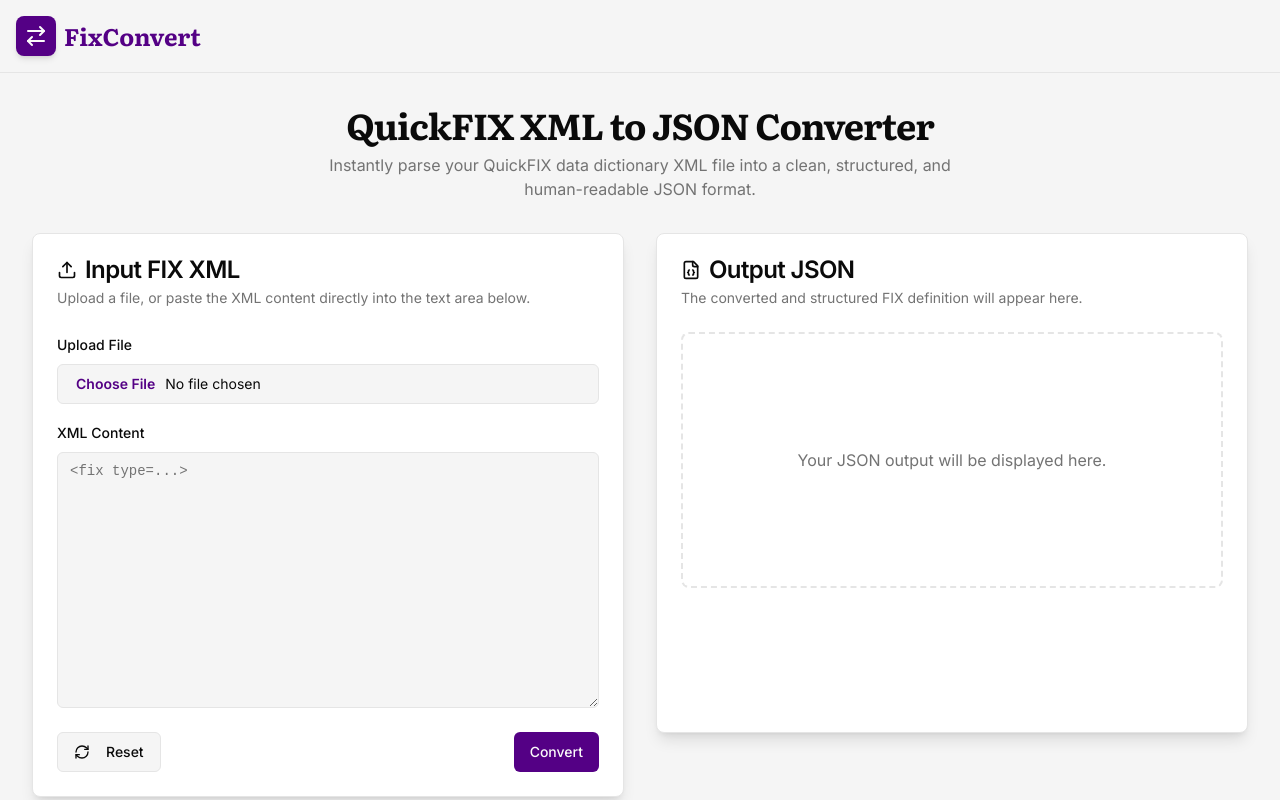
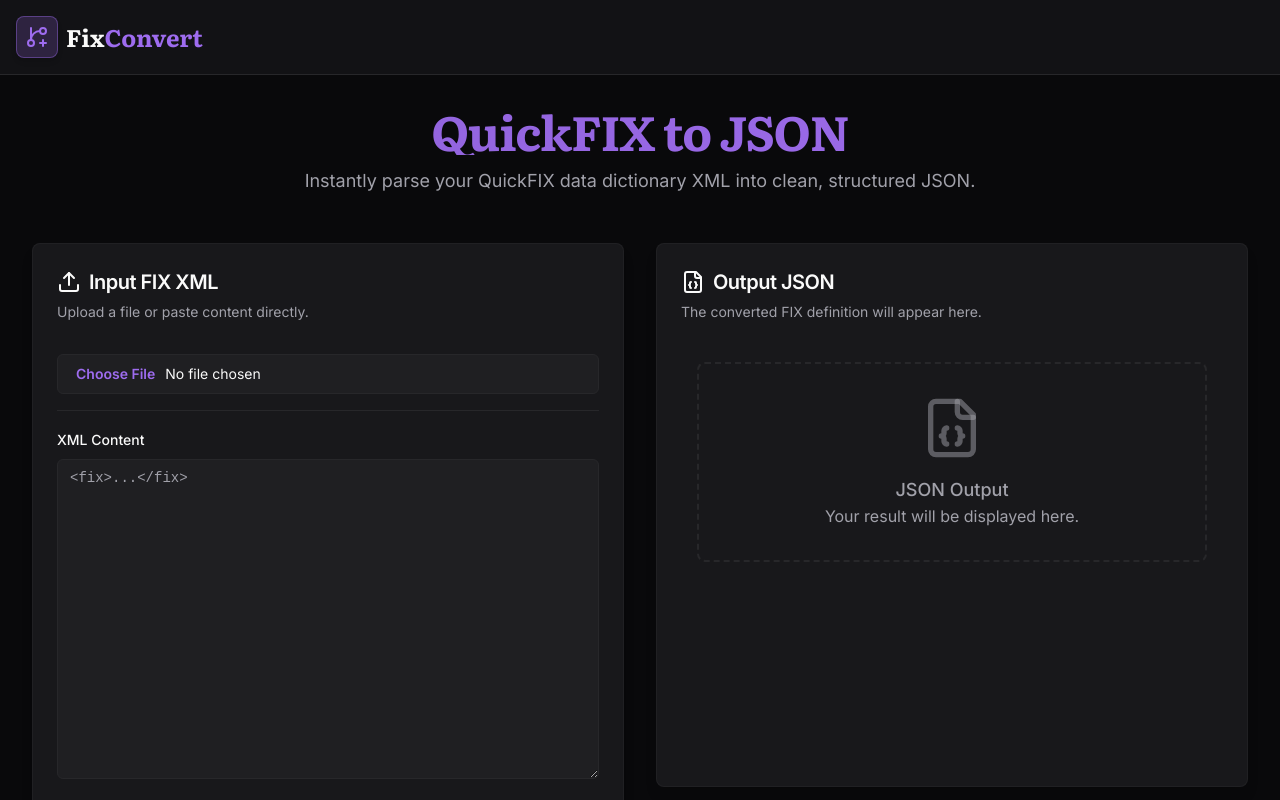
Before and after one commit to utkarsh-1912/FIXconvert, a Next.js app: page / in a window 1280 px wide. Shown: the top 800 px of the page. Built offline with nearby package versions, Linux system fonts and the light colour scheme.

Commit message:
IMPROVE TO A MODERN UI as real world processing app looks

```diff
--- a/src/app/globals.css
+++ b/src/app/globals.css
@@ -4,31 +4,66 @@
 
 @layer base {
   :root {
-    --background: 0 0% 96.1%; /* Very light grey - F5F5F5 */
-    --foreground: 0 0% 3.9%;
-    --card: 0 0% 100%;
-    --card-foreground: 0 0% 3.9%;
-    --popover: 0 0% 100%;
-    --popover-foreground: 0 0% 3.9%;
-    --primary: 278 100% 26%; /* Deep purple - 4B0082 */
-    --primary-foreground: 0 0% 98%;
-    --secondary: 0 0% 92.2%;
-    --secondary-foreground: 0 0% 9%;
-    --muted: 0 0% 92.2%;
-    --muted-foreground: 0 0% 45.1%;
-    --accent: 278 100% 94%;
-    --accent-foreground: 278 100% 26%;
-    --destructive: 0 84.2% 60.2%;
+    --background: 240 10% 3.9%; /* Dark Slate Blue */
+    --foreground: 0 0% 98%; /* Almost White */
+    --card: 240 4.8% 12%; /* Slightly lighter slate */
+    --card-foreground: 0 0% 98%;
+    --popover: 240 10% 3.9%;
+    --popover-foreground: 0 0% 98%;
+    --primary: 263 80% 68%; /* Brighter Purple */
+    --primary-foreground: 240 10% 3.9%;
+    --secondary: 240 3.7% 15.9%;
+    --secondary-foreground: 0 0% 98%;
+    --muted: 240 3.7% 15.9%;
+    --muted-foreground: 240 5% 64.9%;
+    --accent: 240 3.7% 15.9%;
+    --accent-foreground: 0 0% 98%;
+    --destructive: 0 62.8% 30.6%;
     --destructive-foreground: 0 0% 98%;
-    --border: 0 0% 89.8%;
-    --input: 0 0% 89.8%;
-    --ring: 278 100% 26%;
+    --border: 240 3.7% 15.9%;
+    --input: 240 3.7% 15.9%;
+    --ring: 263 80% 68%;
     --chart-1: 12 76% 61%;
     --chart-2: 173 58% 39%;
     --chart-3: 197 37% 24%;
     --chart-4: 43 74% 66%;
     --chart-5: 27 87% 67%;
     --radius: 0.5rem;
+    --sidebar-background: 240 10% 3.9%;
+    --sidebar-foreground: 0 0% 98%;
+    --sidebar-primary: 263 80% 68%;
+    --sidebar-primary-foreground: 240 10% 3.9%;
+    --sidebar-accent: 240 3.7% 15.9%;
+    --sidebar-accent-foreground: 0 0% 98%;
+    --sidebar-border: 240 3.7% 15.9%;
+    --sidebar-ring: 263 80% 68%;
+  }
+
+  .light {
+    --background: 0 0% 96.1%; /* Very light grey */
+    --foreground: 0 0% 3.9%;
+    --card: 0 0% 100%;
+    --card-foreground: 0 0% 3.9%;
+    --popover: 0 0% 100%;
+    --popover-foreground: 0 0% 3.9%;
+    --primary: 263 70% 50%; /* Deep Purple */
+    --primary-foreground: 0 0% 98%;
+    --secondary: 0 0% 92.2%;
+    --secondary-foreground: 0 0% 9%;
+    --muted: 0 0% 94%;
+    --muted-foreground: 0 0% 45.1%;
+    --accent: 263 80% 95%;
+    --accent-foreground: 263 70% 50%;
+    --destructive: 0 84.2% 60.2%;
+    --destructive-foreground: 0 0% 98%;
+    --border: 0 0% 89.8%;
+    --input: 0 0% 89.8%;
+    --ring: 263 70% 50%;
+    --chart-1: 220 70% 50%;
+    --chart-2: 160 60% 45%;
+    --chart-3: 30 80% 55%;
+    --chart-4: 280 65% 60%;
+    --chart-5: 340 75% 55%;
     --sidebar-background: 0 0% 98%;
     --sidebar-foreground: 240 5.3% 26.1%;
     --sidebar-primary: 240 5.9% 10%;
@@ -36,40 +71,6 @@
     --sidebar-accent: 240 4.8% 95.9%;
     --sidebar-accent-foreground: 240 5.9% 10%;
     --sidebar-border: 220 13% 91%;
-    --sidebar-ring: 217.2 91.2% 59.8%;
-  }
-  .dark {
-    --background: 278 10% 10%;
-    --foreground: 0 0% 98%;
-    --card: 278 10% 12%;
-    --card-foreground: 0 0% 98%;
-    --popover: 278 10% 10%;
-    --popover-foreground: 0 0% 98%;
-    --primary: 278 100% 70%;
-    --primary-foreground: 278 100% 10%;
-    --secondary: 0 0% 14.9%;
-    --secondary-foreground: 0 0% 98%;
-    --muted: 0 0% 14.9%;
-    --muted-foreground: 0 0% 63.9%;
-    --accent: 278 20% 18%;
-    --accent-foreground: 0 0% 98%;
-    --destructive: 0 62.8% 30.6%;
-    --destructive-foreground: 0 0% 98%;
-    --border: 0 0% 14.9%;
-    --input: 0 0% 14.9%;
-    --ring: 278 100% 70%;
-    --chart-1: 220 70% 50%;
-    --chart-2: 160 60% 45%;
-    --chart-3: 30 80% 55%;
-    --chart-4: 280 65% 60%;
-    --chart-5: 340 75% 55%;
-    --sidebar-background: 240 5.9% 10%;
-    --sidebar-foreground: 240 4.8% 95.9%;
-    --sidebar-primary: 224.3 76.3% 48%;
-    --sidebar-primary-foreground: 0 0% 100%;
-    --sidebar-accent: 240 3.7% 15.9%;
-    --sidebar-accent-foreground: 240 4.8% 95.9%;
-    --sidebar-border: 240 3.7% 15.9%;
     --sidebar-ring: 217.2 91.2% 59.8%;
   }
 }
--- a/src/app/page.tsx
+++ b/src/app/page.tsx
@@ -14,8 +14,9 @@ import { Textarea } from '@/components/ui/textarea';
 import { Alert, AlertDescription, AlertTitle } from '@/components/ui/alert';
 import { Skeleton } from '@/components/ui/skeleton';
 import { Logo } from '@/components/logo';
-import { Upload, FileJson, Copy, Download, AlertCircle, RefreshCw } from 'lucide-react';
+import { Upload, FileJson, Copy, Download, AlertCircle, RefreshCw, Wand2 } from 'lucide-react';
 import { useToast } from '@/hooks/use-toast';
+import { Separator } from '@/components/ui/separator';
 
 const formSchema = z.object({
   xmlContent: z.string().min(10, { message: 'XML content must be provided.' }),
@@ -101,39 +102,47 @@ export default function Home() {
   };
 
   return (
-    <div className="min-h-screen bg-background text-foreground">
-      <header className="p-4 border-b">
+    <div className="flex flex-col min-h-screen bg-background text-foreground">
+      <header className="p-4 border-b bg-card/50 backdrop-blur-sm sticky top-0 z-10">
         <div className="container mx-auto flex justify-between items-center">
           <Logo />
         </div>
       </header>
-      <main className="container mx-auto p-4 md:p-8">
-        <div className="text-center mb-8">
-          <h2 className="text-3xl md:text-4xl font-headline font-bold tracking-tight">
-            QuickFIX XML to JSON Converter
+      <main className="flex-1 container mx-auto p-4 md:p-8">
+        <div className="text-center mb-12">
+          <h2 className="text-4xl md:text-5xl font-headline font-bold tracking-tight bg-clip-text text-transparent bg-gradient-to-r from-primary/90 to-primary">
+            QuickFIX to JSON
           </h2>
-          <p className="text-muted-foreground mt-2 max-w-2xl mx-auto">
-            Instantly parse your QuickFIX data dictionary XML file into a clean, structured, and human-readable JSON format.
+          <p className="text-muted-foreground mt-3 max-w-2xl mx-auto text-lg">
+            Instantly parse your QuickFIX data dictionary XML into clean, structured JSON.
           </p>
         </div>
+
         <div className="grid md:grid-cols-2 gap-8 items-start">
-          <Card className="shadow-lg">
+          {/* Input Card */}
+          <Card className="shadow-lg bg-card/80 border-border/60">
             <Form {...form}>
               <form onSubmit={form.handleSubmit(onSubmit)}>
                 <CardHeader>
-                  <CardTitle className="flex items-center gap-2">
-                    <Upload className="h-5 w-5" />
+                  <CardTitle className="flex items-center gap-2 text-xl">
+                    <Upload />
                     Input FIX XML
                   </CardTitle>
-                  <CardDescription>Upload a file, or paste the XML content directly into the text area below.</CardDescription>
+                  <CardDescription>Upload a file or paste content directly.</CardDescription>
                 </CardHeader>
                 <CardContent className="space-y-4">
                   <FormItem>
-                    <FormLabel>Upload File</FormLabel>
+                    <FormLabel className="sr-only">Upload File</FormLabel>
                     <FormControl>
-                      <Input type="file" accept=".xml" onChange={handleFileChange} className="file:text-primary file:font-semibold" />
+                      <Input
+                        type="file"
+                        accept=".xml"
+                        onChange={handleFileChange}
+                        className="file:text-primary file:font-semibold bg-input/50"
+                      />
                     </FormControl>
                   </FormItem>
+                  <Separator />
                   <FormField
                     control={form.control}
                     name="xmlContent"
@@ -142,8 +151,8 @@ export default function Home() {
                         <FormLabel>XML Content</FormLabel>
                         <FormControl>
                           <Textarea
-                            placeholder="<fix type=...>"
-                            className="h-64 font-code text-xs"
+                            placeholder="<fix>...</fix>"
+                            className="h-80 font-code text-sm bg-input/50 focus:bg-input"
                             {...field}
                           />
                         </FormControl>
@@ -152,11 +161,12 @@ export default function Home() {
                     )}
                   />
                 </CardContent>
-                <CardFooter className="flex justify-between">
-                  <Button type="button" variant="outline" onClick={handleReset} disabled={isPending}>
-                    <RefreshCw className="mr-2 h-4 w-4" /> Reset
+                <CardFooter className="flex justify-between p-4 bg-card/50 border-t mt-2">
+                  <Button type="button" variant="ghost" onClick={handleReset} disabled={isPending}>
+                    <RefreshCw /> Reset
                   </Button>
                   <Button type="submit" disabled={isPending}>
+                    <Wand2 />
                     {isPending ? 'Converting...' : 'Convert'}
                   </Button>
                 </CardFooter>
@@ -164,17 +174,18 @@ export default function Home() {
             </Form>
           </Card>
 
-          <Card className="shadow-lg min-h-[500px]">
+          {/* Output Card */}
+          <Card className="shadow-lg sticky top-24 bg-card/80 border-border/60">
             <CardHeader>
-              <CardTitle className="flex items-center gap-2">
-                <FileJson className="h-5 w-5" />
+              <CardTitle className="flex items-center gap-2 text-xl">
+                <FileJson />
                 Output JSON
               </CardTitle>
-              <CardDescription>The converted and structured FIX definition will appear here.</CardDescription>
+              <CardDescription>The converted FIX definition will appear here.</CardDescription>
             </CardHeader>
-            <CardContent>
+            <CardContent className="min-h-[440px] flex flex-col">
               {isPending && (
-                <div className="space-y-4">
+                <div className="space-y-4 p-4">
                   <Skeleton className="h-8 w-1/3" />
                   <Skeleton className="h-4 w-full" />
                   <Skeleton className="h-4 w-full" />
@@ -184,37 +195,39 @@ export default function Home() {
                 </div>
               )}
               {result.error && !isPending && (
-                <Alert variant="destructive">
-                  <AlertCircle className="h-4 w-4" />
+                <Alert variant="destructive" className="m-4">
+                  <AlertCircle />
                   <AlertTitle>Conversion Failed</AlertTitle>
                   <AlertDescription>{result.error}</AlertDescription>
                 </Alert>
               )}
               {result.data && !isPending && (
-                <div className="relative">
-                  <pre className="bg-muted rounded-md p-4 text-xs h-80 overflow-auto font-code">
+                <div className="relative flex-1 flex flex-col">
+                  <div className="absolute top-2 right-2 z-10 flex gap-1">
+                    <Button variant="ghost" size="icon" onClick={handleCopy} title="Copy JSON">
+                      <Copy />
+                    </Button>
+                    <Button variant="ghost" size="icon" onClick={handleDownload} title="Download JSON">
+                      <Download />
+                    </Button>
+                  </div>
+                  <pre className="bg-muted/50 rounded-md p-4 text-xs h-full overflow-auto font-code flex-1">
                     <code>{JSON.stringify(result.data, null, 2)}</code>
                   </pre>
-                  <div className="absolute top-2 right-2 flex gap-2">
-                    <Button variant="ghost" size="icon" onClick={handleCopy}>
-                      <Copy className="h-4 w-4" />
-                    </Button>
-                    <Button variant="ghost" size="icon" onClick={handleDownload}>
-                      <Download className="h-4 w-4" />
-                    </Button>
-                  </div>
                 </div>
               )}
                {!result.data && !result.error && !isPending && (
-                <div className="text-center text-muted-foreground p-8 flex flex-col items-center justify-center h-64 border-2 border-dashed rounded-lg">
-                  <p>Your JSON output will be displayed here.</p>
+                <div className="text-center text-muted-foreground p-8 flex flex-col items-center justify-center h-full border-2 border-dashed rounded-lg m-4">
+                  <FileJson className="h-16 w-16 text-muted-foreground/50 mb-4" />
+                  <p className="text-lg font-medium">JSON Output</p>
+                  <p>Your result will be displayed here.</p>
                 </div>
               )}
             </CardContent>
           </Card>
         </div>
       </main>
-      <footer className="text-center p-4 text-sm text-muted-foreground mt-8">
+      <footer className="text-center p-4 text-sm text-muted-foreground mt-16">
         Built with modern tools for reliable data processing.
       </footer>
     </div>
--- a/src/components/logo.tsx
+++ b/src/components/logo.tsx
@@ -1,13 +1,13 @@
-import { ArrowRightLeft } from 'lucide-react';
+import { GitBranchPlus } from 'lucide-react';
 
 export function Logo() {
   return (
     <div className="flex items-center gap-2" aria-label="FixConvert Logo">
-      <div className="p-2 bg-primary rounded-lg shadow-md">
-        <ArrowRightLeft className="h-6 w-6 text-primary-foreground" />
+      <div className="p-2 bg-primary/20 border border-primary/40 rounded-lg shadow-md">
+        <GitBranchPlus className="h-6 w-6 text-primary" />
       </div>
-      <h1 className="text-2xl font-bold font-headline text-primary">
-        FixConvert
+      <h1 className="text-2xl font-bold font-headline text-foreground">
+        Fix<span className="text-primary">Convert</span>
       </h1>
     </div>
   );
```
